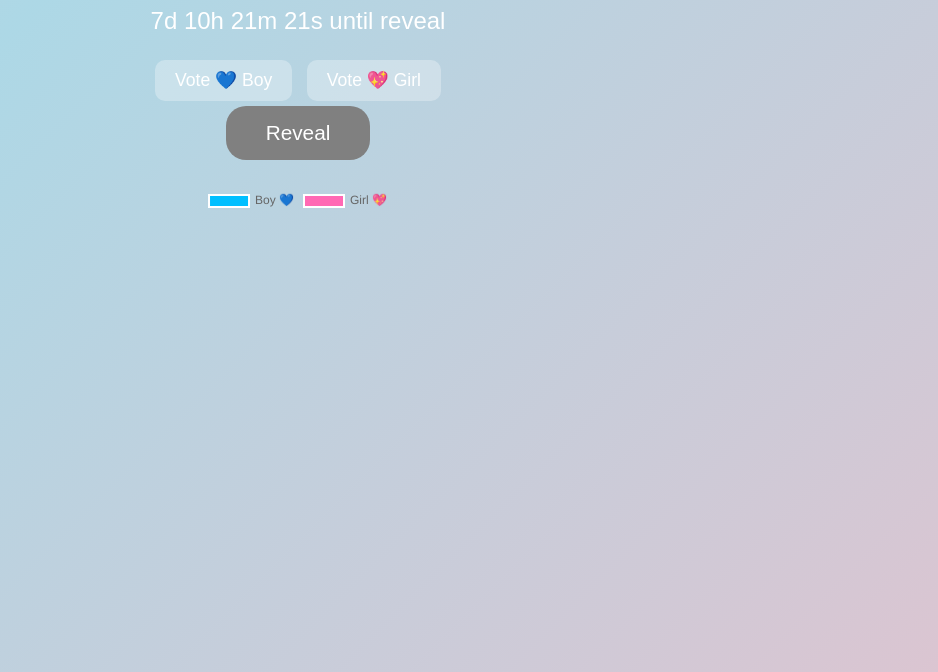
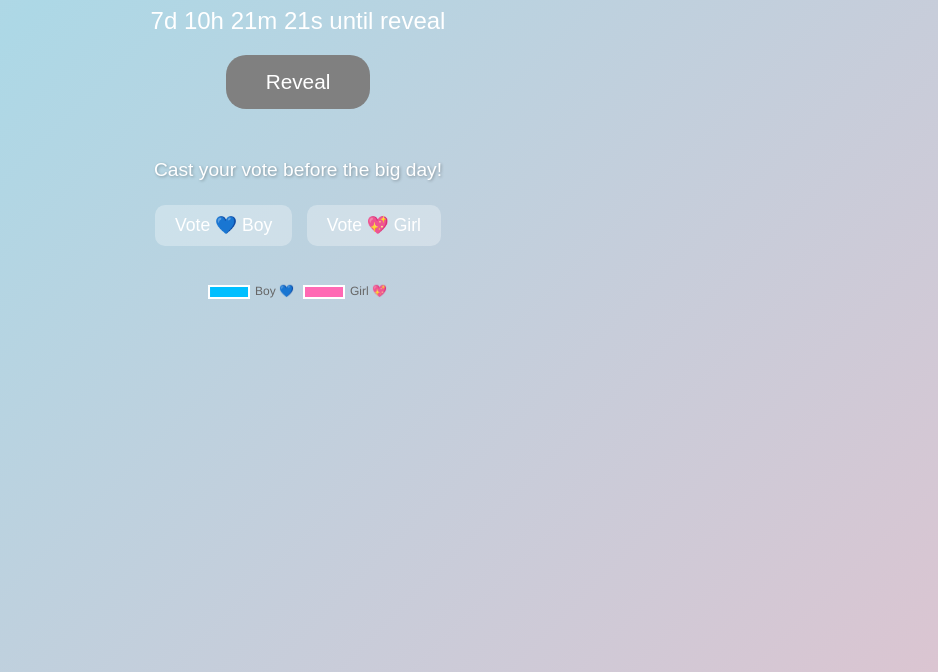
Before and after one commit to twistedalchemist07/Gender-Reveal, a plain HTML site: page index.html in a window 1280 px wide. Shown: the part 155-827 px from the top of the page, without its empty margins (342-1280 px from the left). Drawn offline with nearby package versions, Linux system fonts and the light colour scheme.

Commit message:
Update index.html

```diff
--- a/index.html
+++ b/index.html
@@ -1,23 +1,28 @@
 <!DOCTYPE html>
 <html lang="en">
+
 <head>
   <meta charset="UTF-8">
   <meta name="viewport" content="width=device-width, initial-scale=1.0">
   <title>A little one is on the way</title>
   <link rel="stylesheet" href="style.css">
 </head>
+
 <body>
   <div class="container">
     <h1 class="title">A little one is on the way</h1>
     <div id="timer"></div>
 
+    <!-- Reveal button now directly below timer -->
+    <button id="revealBtn" disabled>Reveal</button>
+
+    <!-- New instruction text -->
+    <p id="voteHint">Cast your vote before the big day!</p>
+
     <div class="buttons">
       <button class="vote-btn" onclick="vote('boy')">Vote 💙 Boy</button>
       <button class="vote-btn" onclick="vote('girl')">Vote 💖 Girl</button>
     </div>
-
-    <!-- Reveal button -->
-    <button id="revealBtn" disabled>Reveal</button>
 
     <canvas id="voteChart" width="200" height="200"></canvas>
     <h2 id="revealText"></h2>
@@ -29,4 +34,5 @@
   <script src="https://cdn.jsdelivr.net/npm/canvas-confetti@1.6.0/dist/confetti.browser.min.js"></script>
   <script src="script.js"></script>
 </body>
+
 </html>
```
